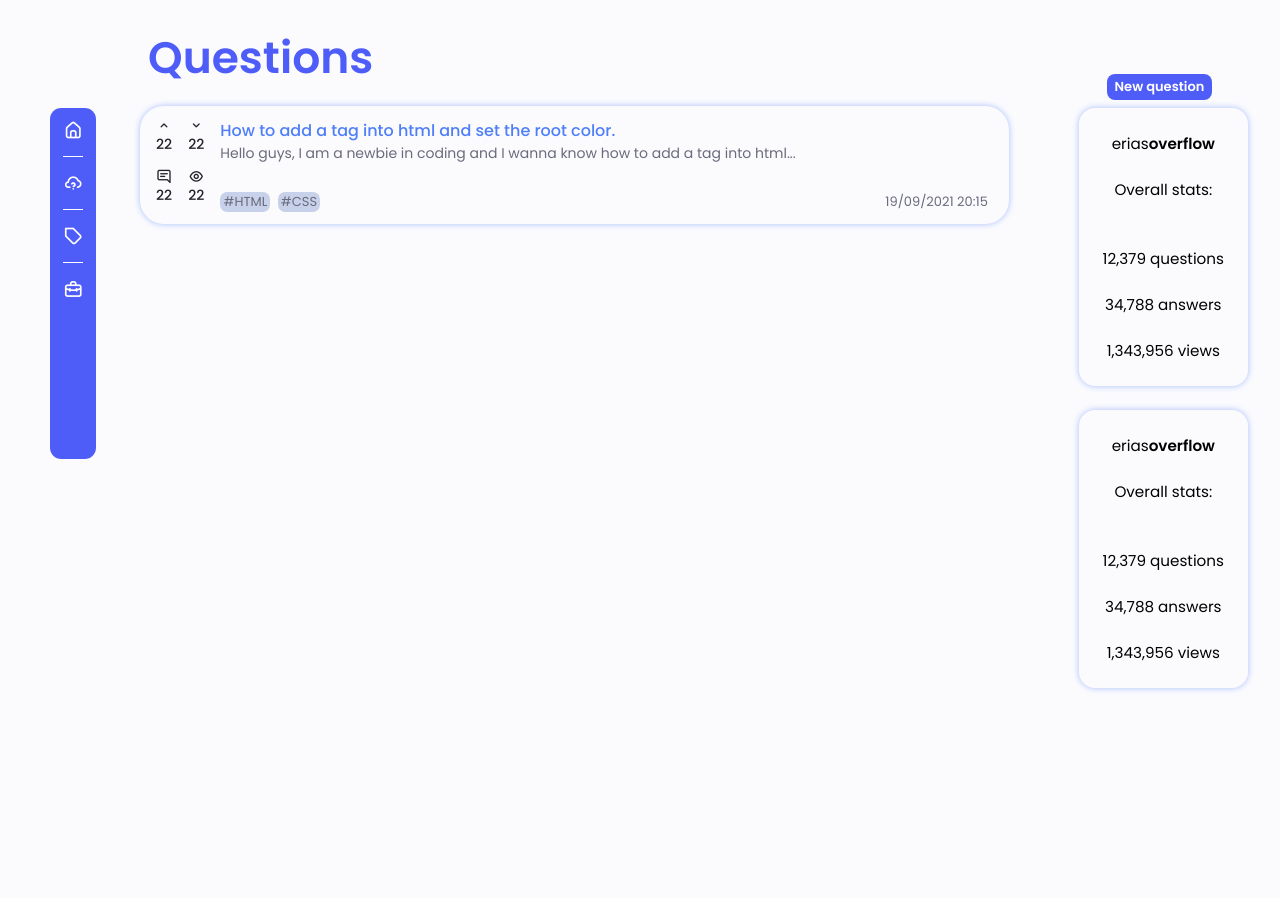
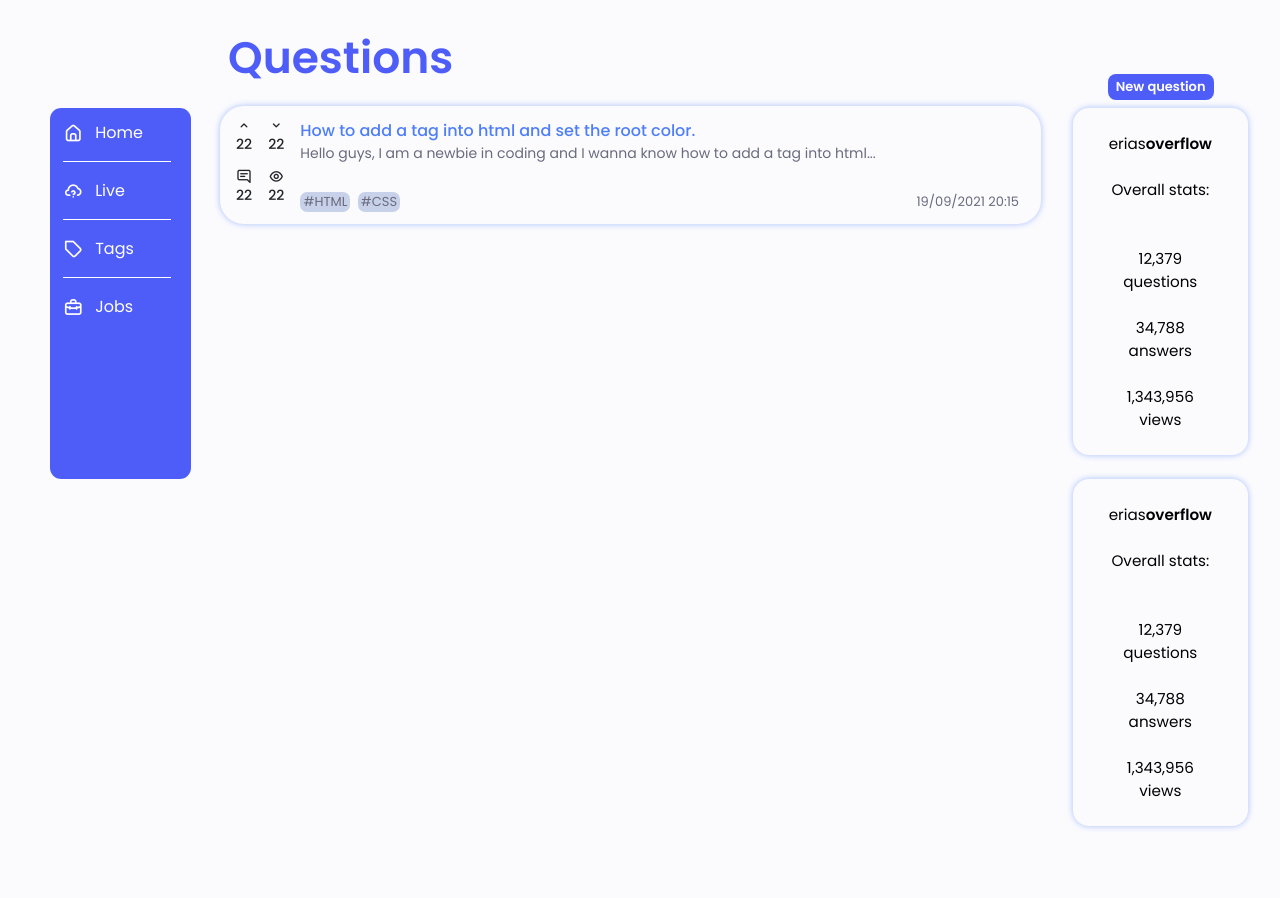
Before and after one commit to eliascerne/django-website, a Django app: page / in a window 1280 px wide. Shown: the part 64-962 px from the top of the page. Before the commit the page ends 755 px from the top, so only its background shows below. Run offline with Django 3.2, Linux system fonts and the light colour scheme.

Commit message:
style left_sidebar and qustion for 1220px Added text for left sidebar icons

```diff
--- a/eriasoverflow/Templates/eriasoverflow/html/home.html
+++ b/eriasoverflow/Templates/eriasoverflow/html/home.html
@@ -90,13 +90,25 @@
             <div class="main_container">
                 <div class="left_sidebar_container">
                     <div class="left_sidebar_content">
-                        <i class="uil uil-estate"></i>
+                        <li class="left_sidebar_list">
+                            <i class="uil uil-estate"></i>
+                            <p class="left_sidebar_text">Home</p>
+                        </li>
                         <div class="left_sidebar_border"></div>
-                        <i class="uil uil-cloud-question"></i>
+                        <li class="left_sidebar_list">
+                            <i class="uil uil-cloud-question"></i>
+                            <p class="left_sidebar_text">Live</p>
+                        </li>
                         <div class="left_sidebar_border"></div>
-                        <i class="uil uil-tag"></i>
+                        <li class="left_sidebar_list">
+                            <i class="uil uil-tag"></i>
+                            <p class="left_sidebar_text">Tags</p>
+                        </li>
                         <div class="left_sidebar_border"></div>
-                        <i class="uil uil-briefcase-alt"></i>
+                        <li class="left_sidebar_list">
+                            <i class="uil uil-briefcase-alt"></i>
+                            <p class="left_sidebar_text">Jobs</p>
+                        </li>
                     </div>
                 </div>
                 <div class="question_main">
--- a/eriasoverflow/static/eriasoverflow/home/css/styles.css
+++ b/eriasoverflow/static/eriasoverflow/home/css/styles.css
@@ -220,13 +220,15 @@
     }
 
     .right_sidebar_container{
-        display: unset;
+        display: grid;
         transform: translateY(-1rem);
         margin-right: 1.3rem;
     }
 
     .right_sidebar_rectangle{
         padding: 1.5rem;
+        padding-left: 2rem;
+        padding-right: 2rem;
         margin-bottom: 1.5rem;
         background-color: var(--body-color);
         box-shadow: 0 0 6px var(--shadow-color);
@@ -244,7 +246,7 @@
         padding-left: .5rem;
         padding-right: .5rem;
         margin-bottom: .5rem;
-        margin-left: 1.75rem;
+        margin-left: 2.2rem;
         background-color: var(--first-color);
         border-radius: .5rem;
         width: max-content;
@@ -277,3 +279,32 @@
         margin-left: 7.5rem;
     }
 }
+
+@media screen and (min-width: 1220px){
+    .left_sidebar_list{
+        display: flex;
+        align-items: center;
+        gap: .75rem;
+    }
+
+    .left_sidebar_text{
+        font-size: var(--normal-font-size);
+    }
+
+    .left_sidebar_container{
+        padding-right: 3rem;
+    }
+
+    .left_sidebar_border{
+        width: 135%;
+    }
+
+    .question_main{
+        margin-left: 11rem;
+        margin-right: 1rem;
+    }
+
+    .main_header{
+        margin-left: 12.5rem;
+    }
+}
```
